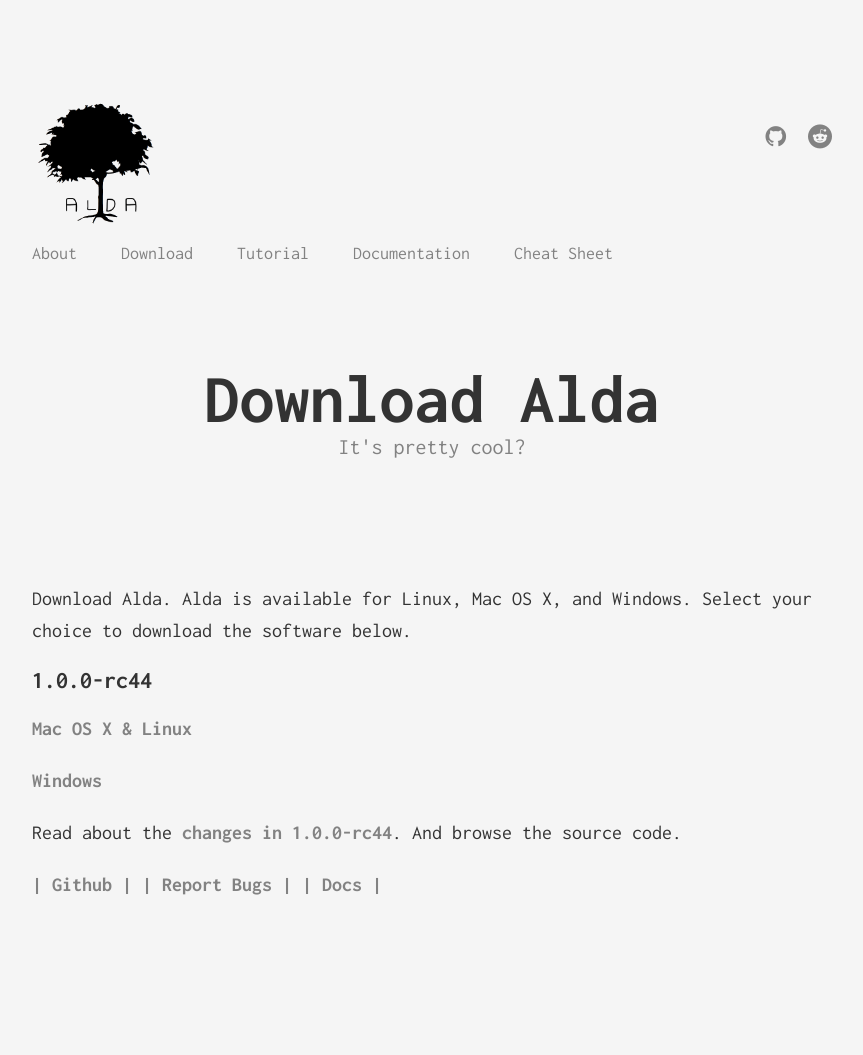
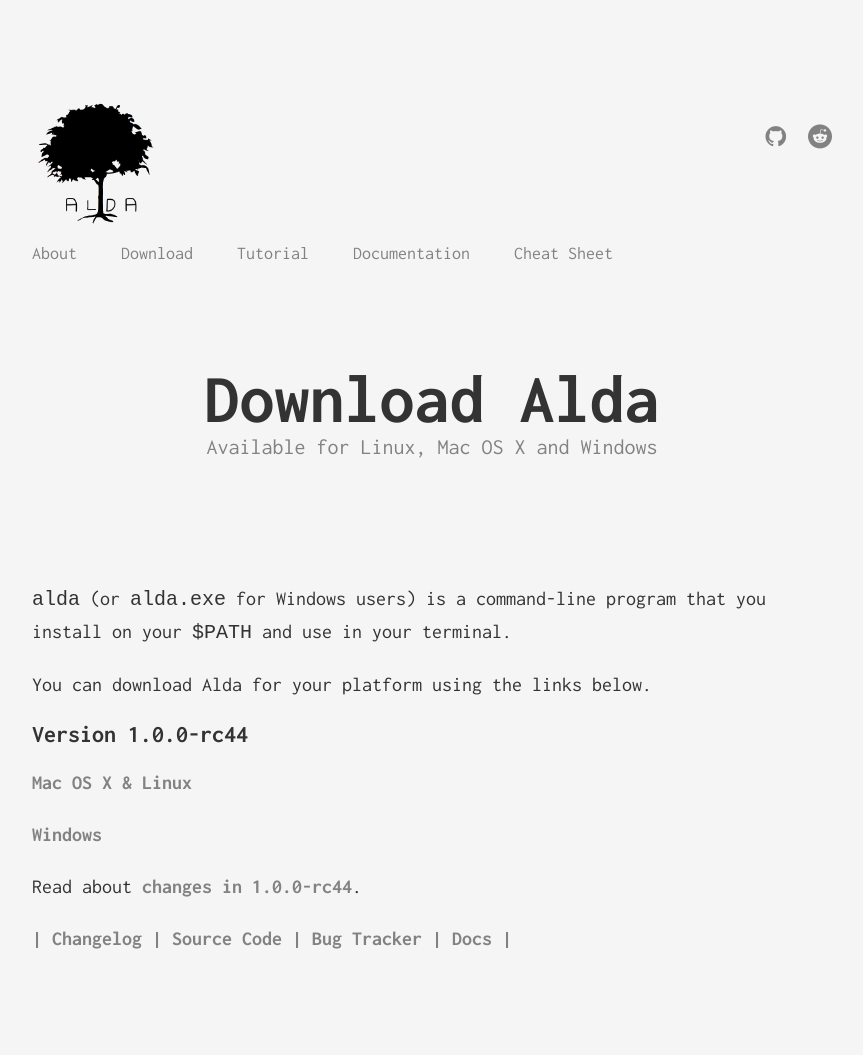
Before and after one commit to alda-lang/alda.io, a Jekyll site: the page built from download.md, in a window 1280 px wide. Shown: the whole page, without its empty margins (208-1071 px from the left). Built offline with Jekyll 4.4.1, drawn with Linux system fonts in a browser that asks for light colours; before the commit the page ends 1001 px from its top, so only the background shows below that.

Commit message:
misc tweaks

```diff
--- a/_config.yml
+++ b/_config.yml
@@ -1,5 +1,5 @@
 # Site settings
-title: Alda
+title: alda.io
 description: >
   Inspired by other music/audio programming languages such as PPMCK, LilyPond
   and ChucK, Alda aims to be a powerful and flexible programming language for
--- a/_includes/meta_tags/base.html
+++ b/_includes/meta_tags/base.html
@@ -1,7 +1,7 @@
 <meta charset="UTF-8">
 <meta http-equiv="X-UA-Compatible" content="IE=edge">
 <meta name="viewport" content="width=device-width, initial-scale=1">
-<title>{% if page.title %} {{ page.title }} — {{ page.subtitle }} &raquo; {% endif %} {{ site.title }}</title>
+<title>{{site.title}} :: {% if page.title %} {{ page.title }}{% endif %}</title>
 <meta name="description" content="{% if page.description %}{{ page.description | strip_html | strip_newlines | truncate: 160 }}{% else %}{{ site.description }}{% endif %}">
 {% if page.tags %}<meta name="keywords" content="{{ page.tags | join: ', ' }}">{% endif %}
 <link rel="canonical" href="{{ page.url | replace:'index.html','' | prepend: site.url }}">
--- a/download.md
+++ b/download.md
@@ -1,20 +1,23 @@
 ---
 layout: page
 title: Download Alda
-subtitle: It's pretty cool?
+subtitle: Available for Linux, Mac OS X and Windows
 permalink: /download/
 ---
 
-Download Alda. Alda is available for Linux, Mac OS X, and Windows. Select your choice to download the software below.
+`alda` (or `alda.exe` for Windows users) is a command-line program that you install on your `$PATH` and use in your terminal.
 
-## 1.0.0-rc44 ##
+You can download Alda for your platform using the links below.
+
+## Version 1.0.0-rc44 ##
 
 [Mac OS X & Linux](https://github.com/alda-lang/alda/releases/download/1.0.0-rc44/alda)
 
 [Windows](https://github.com/alda-lang/alda/releases/download/1.0.0-rc44/alda.exe)
 
-Read about the [changes in 1.0.0-rc44](https://github.com/alda-lang/alda/releases/latest). And browse the source code.
+Read about [changes in 1.0.0-rc44](https://github.com/alda-lang/alda/releases/1.0.0-rc44).
 
-[\| Github \|](https://github.com/alda-lang/alda)
-[\| Report Bugs \|](https://github.com/alda-lang/alda/issues)
+[\| Changelog ](https://github.com/alda-lang/alda/blob/master/CHANGELOG.md)
+[\| Source Code ](https://github.com/alda-lang/alda)
+[\| Bug Tracker ](https://github.com/alda-lang/alda/issues)
 [\| Docs \|](https://github.com/alda-lang/alda/blob/master/doc/index.md)
```
Also changed, not shown: tutorial.md (+2 -2 lines).
